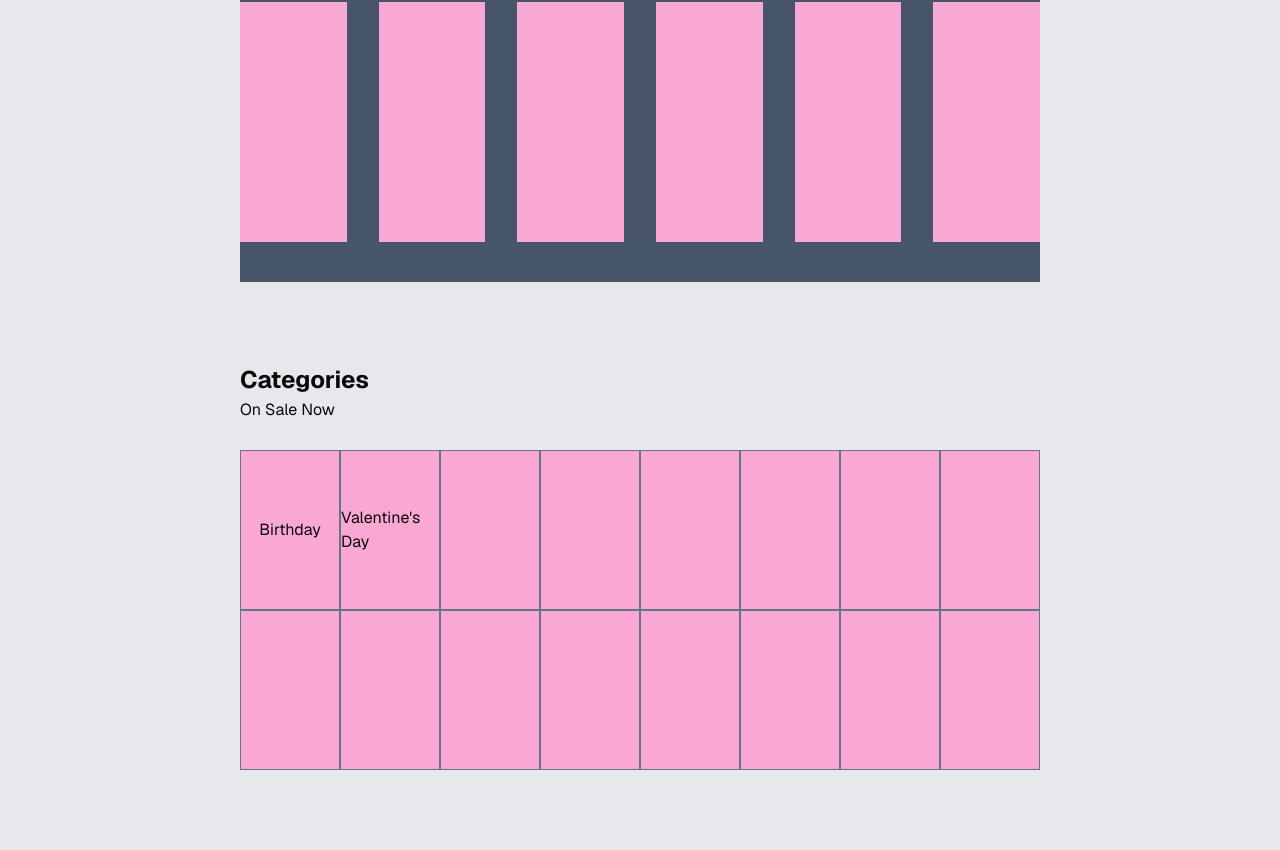
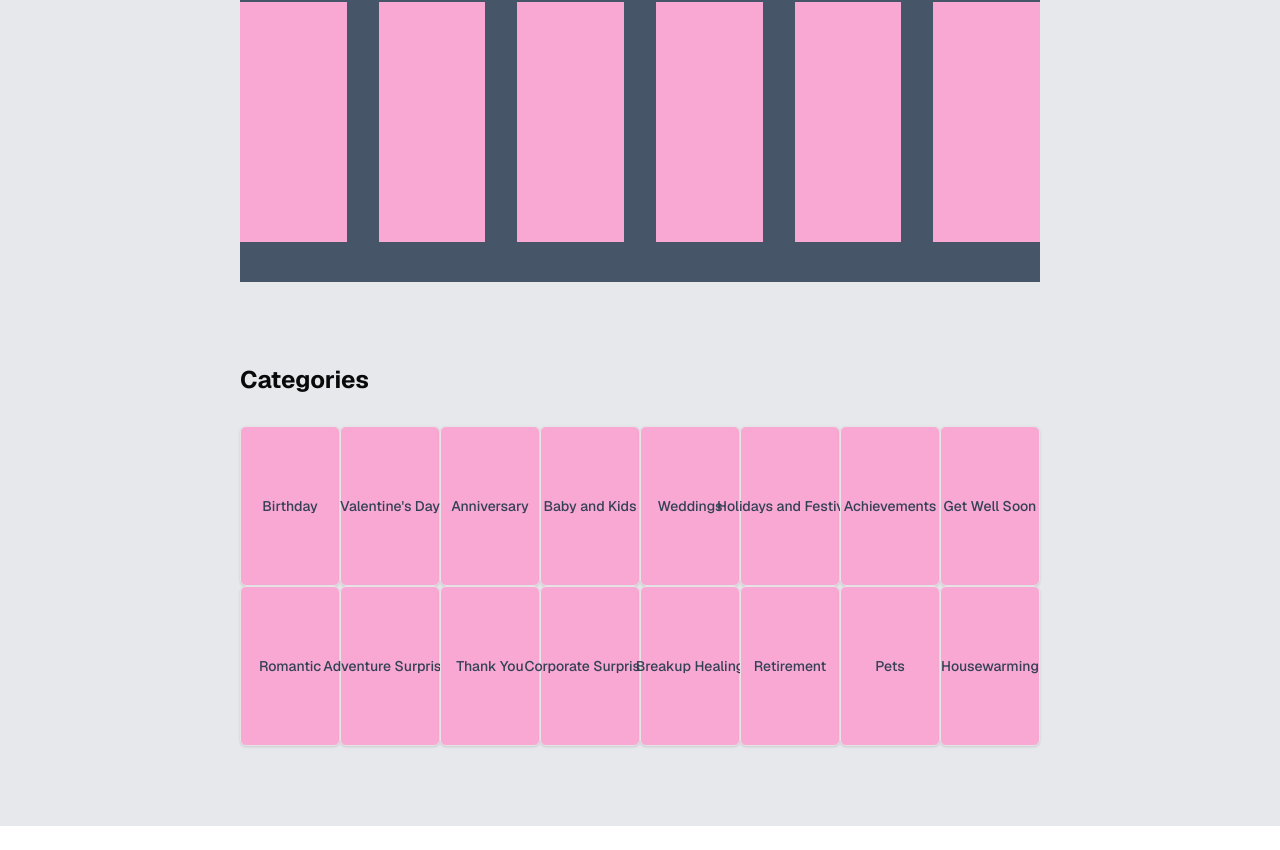
Before and after one commit to raymongarcia/sureprise, a Next.js app in the folder surprise-frontend/: page / in a window 1280 px wide. Shown: the part 427-1277 px from the top of the page. After the commit the page ends 1253 px from the top, so only its background shows below. Built offline with nearby package versions, Linux system fonts and the light colour scheme.

Commit message:
added and fix categories

```diff
--- a/surprise-frontend/src/app/components/Categories/Categories.tsx
+++ /dev/null
@@ -1,30 +0,0 @@
-export default function Categories() {
-  return (
-    <section id="trending">
-      <div className="flex flex-col text-start pl-60 pb-20 pr-60">
-        <h1 className="font-bold text-[24px]">Categories</h1>
-        <span>On Sale Now</span>
-        <div className="card mt-7 grid grid-cols-8 bg-slate-600 w-full h-80">
-          <div className="child-card bg-pink-300 h-40 border border-slate-500 flex justify-center items-center">
-            <div>Birthday</div>
-          </div>
-          <div className="child-card bg-pink-300 h-40 border border-slate-500 flex justify-center items-center">Valentine's Day</div>
-          <div className="child-card bg-pink-300 h-40 border border-slate-500"></div>
-          <div className="child-card bg-pink-300 h-40 border border-slate-500"></div>
-          <div className="child-card bg-pink-300 h-40 border border-slate-500"></div>
-          <div className="child-card bg-pink-300 h-40 border border-slate-500"></div>
-          <div className="child-card bg-pink-300 h-40 border border-slate-500"></div>
-          <div className="child-card bg-pink-300 h-40 border border-slate-500"></div>
-          <div className="child-card bg-pink-300 h-40 border border-slate-500"></div>
-          <div className="child-card bg-pink-300 h-40 border border-slate-500"></div>
-          <div className="child-card bg-pink-300 h-40 border border-slate-500"></div>
-          <div className="child-card bg-pink-300 h-40 border border-slate-500"></div>
-          <div className="child-card bg-pink-300 h-40 border border-slate-500"></div>
-          <div className="child-card bg-pink-300 h-40 border border-slate-500"></div>
-          <div className="child-card bg-pink-300 h-40 border border-slate-500"></div>
-          <div className="child-card bg-pink-300 h-40 border border-slate-500"></div>
-        </div>
-      </div>
-    </section>
-  );
-}
--- /dev/null
+++ b/surprise-frontend/src/app/components/layout/Categories/Categories.tsx
@@ -0,0 +1,39 @@
+import { Button } from "../../ui/button";
+
+const categories = [
+  "Birthday",
+  "Valentine's Day",
+  "Anniversary",
+  "Baby and Kids",
+  "Weddings",
+  "Holidays and Festivals",
+  "Achievements",
+  "Get Well Soon",
+  "Romantic",
+  "Adventure Surprises",
+  "Thank You",
+  "Corporate Surprises",
+  "Breakup Healing",
+  "Retirement",
+  "Pets",
+  "Housewarming",
+];
+
+export default function Categories() {
+  return (
+    <section id="trending">
+      <div className="flex flex-col text-start pl-60 pb-20 pr-60">
+        <h1 className="font-bold text-[24px]">Categories</h1>
+        <div className="card mt-7 grid grid-cols-8 w-full h-80">
+          {categories.map((category) => {
+            return (
+              <Button className="child-card bg-pink-300 h-40 border hover:bg-slate-300 text-slate-700 flex justify-center items-center">
+                <div>{category}</div>
+              </Button>
+            );
+          })}
+        </div>
+      </div>
+    </section>
+  );
+}
--- a/surprise-frontend/src/app/components/Hero/Hero.tsx
+++ b/surprise-frontend/src/app/components/layout/Hero/Hero.tsx
@@ -1,7 +1,7 @@
 "use client";
 
 import BackgroundVideo from "next-video/background-video";
-import birthdayGreeting from "../../../../videos/birthdayGreeting.mp4.json";
+import birthdayGreeting from "../../../../../videos/birthdayGreeting.mp4.json";
 
 export default function Hero() {
   return (
```
Also changed, not shown: surprise-frontend/src/app/page.tsx (+4 -4 lines), surprise-frontend/src/app/components/layout/Cards/Cards.tsx (renamed from surprise-frontend/src/app/components/Cards/Cards.tsx), surprise-frontend/src/app/components/layout/Header/Header.tsx (renamed from surprise-frontend/src/app/components/Header/Header.tsx), surprise-frontend/src/app/components/layout/Trending/Trending.tsx (renamed from surprise-frontend/src/app/components/Trending/Trending.tsx).
